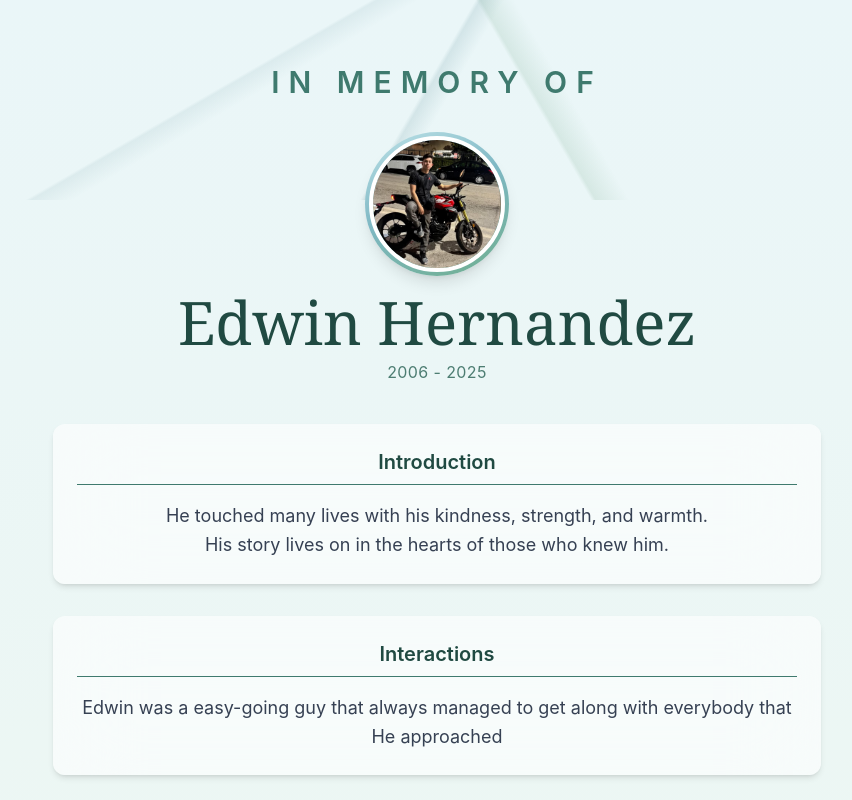
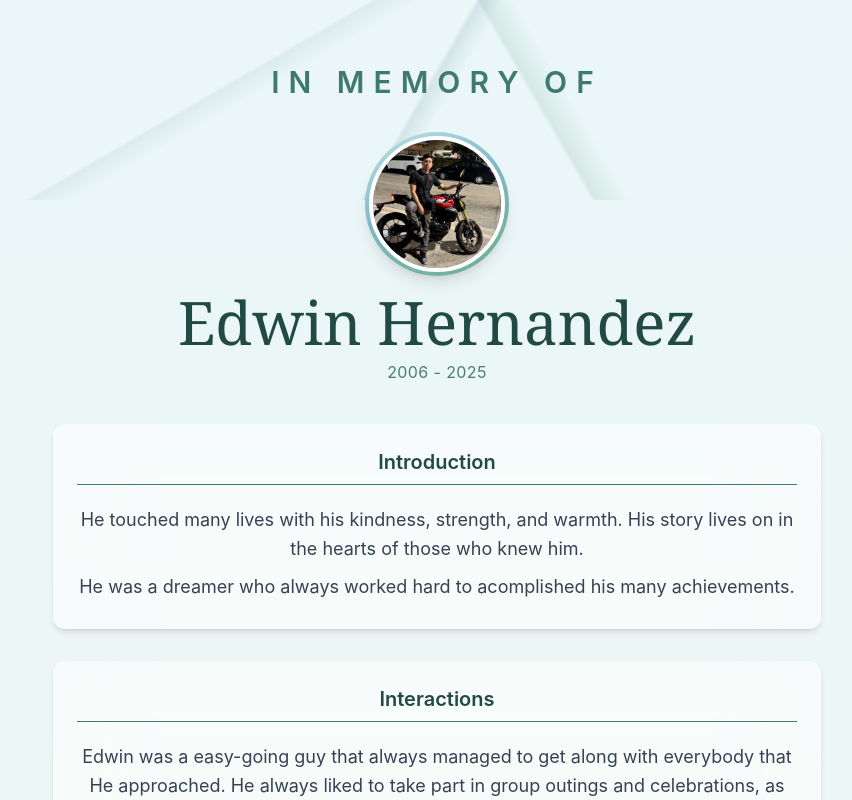
Before and after one commit to theBreadLover/memorial, a React (Vite) app: page / in a window 1280 px wide. Shown: the top 800 px of the page, without its empty margins (203-1055 px from the left). Built offline with nearby package versions, Linux system fonts and the light colour scheme; no server answers; the database is empty.

Commit message:
updated text

```diff
--- a/src/components/Section.tsx
+++ b/src/components/Section.tsx
@@ -12,7 +12,7 @@ export default function Section({title, text}: properties) {
 				<h2 className="section-title">{title}</h2>
 				{separatedText.map((paragraph: string, index: number)=> {
 					return (
-						<p key={index} className="leading-relaxed text-gray-700">{paragraph.trim()}</p>
+						<p key={index} className="leading-relaxed text-gray-700 py-1">{paragraph.trim()}</p>
 					)
 				})}
 			</section>
--- a/src/pages/Home.tsx
+++ b/src/pages/Home.tsx
@@ -35,28 +35,23 @@ export default function Home () {
 				>
 					2006 - 2025
 				</time>
-
-				{/*
-					Optional: a real quote from or about Edwin, in his own community's words.
-					Uncomment and fill in when you have one — nothing invented in the meantime.
-
-					<p className="font-serif italic text-base sm:text-lg mt-5 max-w-md mx-auto text-title-color">
-						"..."
-					</p>
-				*/}
 			</header>
 
 			{/* Introduction Section */}
 			<Section
 				title="Introduction"
-				text="He touched many lives with his kindness, strength, and warmth.
-          His story lives on in the hearts of those who knew him."
+				text="He touched many lives with his kindness, strength, and warmth. His story lives on in the hearts of those who knew him.
+          He was a dreamer who always worked hard to acomplished his many achievements."
 			/>
 
 			{/* Interaction Section */}
 			<Section
 				title={"Interactions"}
-				text={"Edwin was a easy-going guy that always managed to get along with everybody that He approached"}
+				text={"Edwin was a easy-going guy that always managed to get along with everybody that He approached. He always liked to take part in group" +
+					" outings and celebrations, as well as going to events whis his motorcycle.\nHe was open to new adventures with friends. He used to go" +
+					" ice-skating every weekend and work out at the gym the rest of the week.\nRiding his mototrycle to new places every night when he was" +
+					" not busy.\n Also discovering new places to eat and chill was also another hobby of his."}
+
 			/>
 
 			{/* Memories Section */}
```
